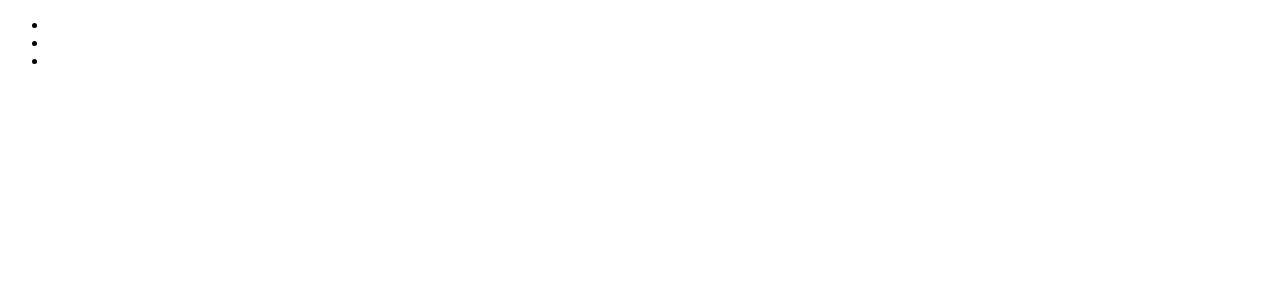
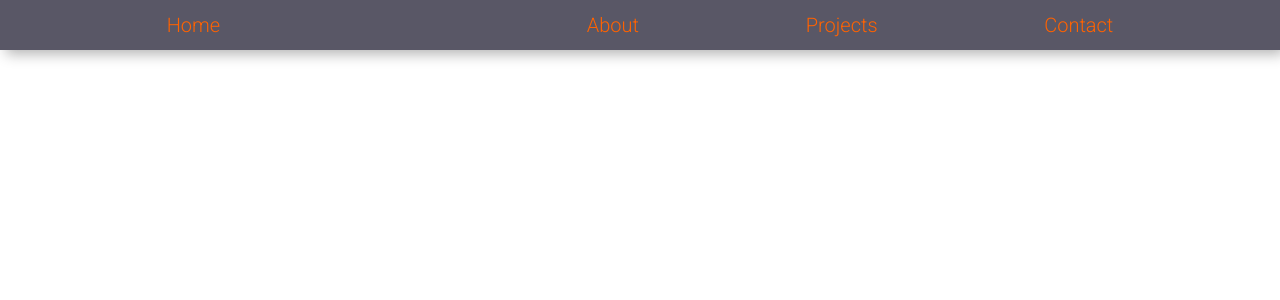
Before and after one commit to Pacman-1/portfolio, a React (Create React App) app: page / in a window 1280 px wide. Shown: the top 300 px of the page. Built offline with nearby package versions, Linux system fonts and the light colour scheme.

Commit message:
navbar finished
need to add a tags later on

```diff
--- a/src/App.js
+++ b/src/App.js
@@ -1,15 +1,9 @@
-
+import Navbar from "./components/Navbar";
 
 function App() {
   return (
-    <nav>
-      <ul>
-        <li></li>
-        <li></li>
-        <li></li>
-      </ul>
-    </nav>
-  );
+    <Navbar/>
+  ) ;
 }
 
 export default App;
--- /dev/null
+++ b/src/components/Navbar.js
@@ -0,0 +1,21 @@
+import React from "react";
+import "../styles/navBar.css"
+
+const navBar =()=>{
+
+return (
+
+    <nav>
+        <ul>
+            <li className="home">Home</li>
+            <li>About</li>
+            <li>Projects</li>
+            <li>Contact</li>
+        </ul>
+    </nav>
+
+);
+
+}
+
+export default navBar
--- /dev/null
+++ b/src/styles/navBar.css
@@ -0,0 +1,31 @@
+@import url('https://fonts.googleapis.com/css2?family=Roboto:ital,wght@0,300;1,300&display=swap');
+
+*{box-sizing: border-box;
+margin: 0;
+padding: 0;
+font-family: 'Roboto', sans-serif;
+}
+
+ul{
+    display: flex;
+    justify-content: space-evenly;
+    list-style-type: none;
+    background-color: #595766;
+     height: 50px;
+     box-shadow: 5px 5px 13px -1px rgba(0,0,0,.3);
+
+}
+ul li{
+    font-size: 20px;
+   padding-top: 13px;
+   color: #ff6200;
+
+}
+ul li:hover{
+    transition: all .2s ease;
+    color: #ffaa00;
+
+}
+.home{
+    margin-right:200px;
+}
```
Also changed, not shown: src/components/Herosection.js (added, +10 -0 lines).
